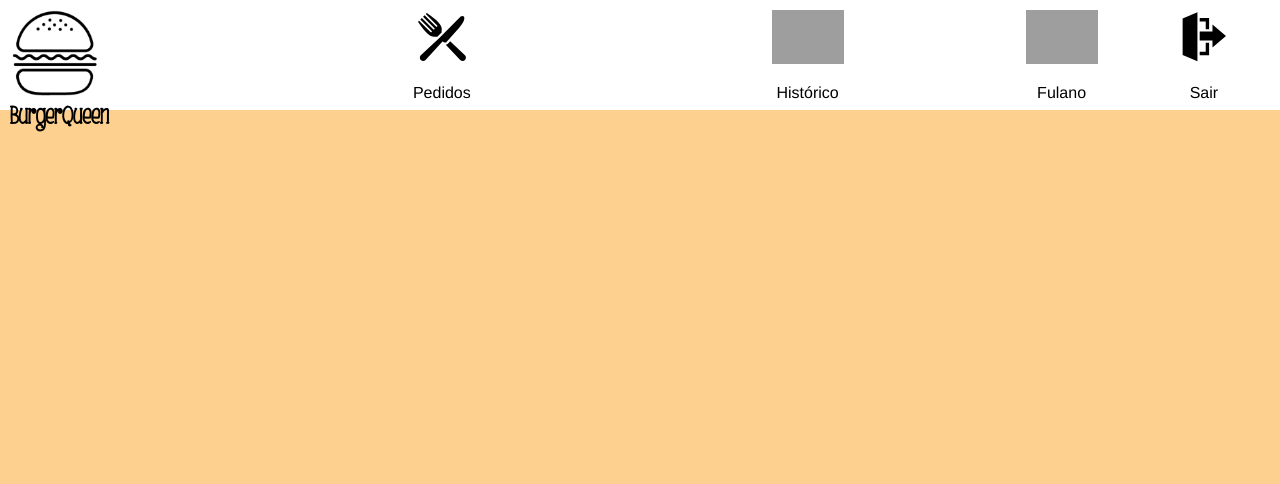
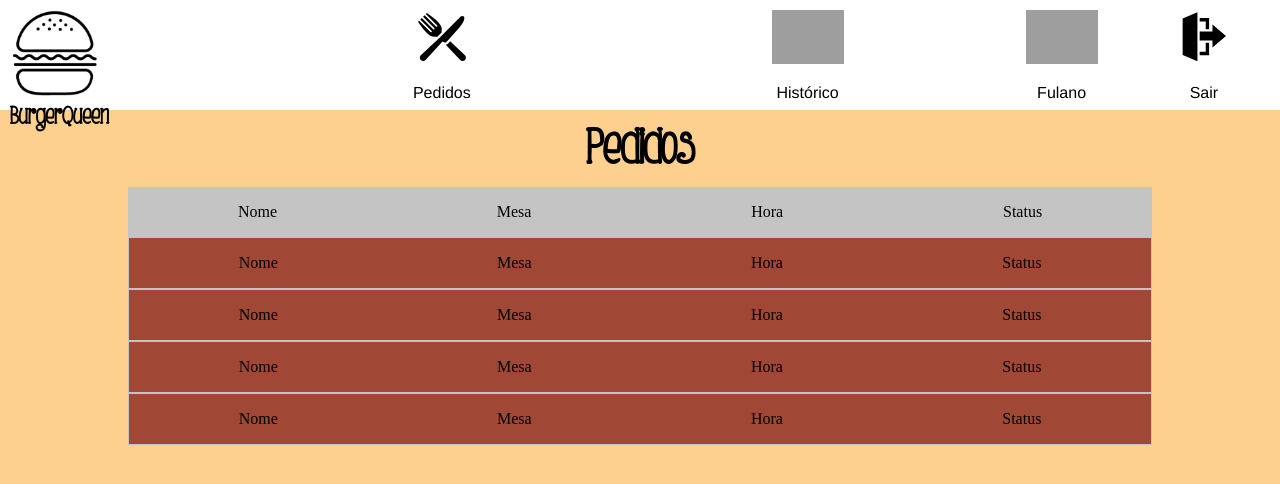
Before and after one commit to Burger-Queen-Laboratoria/SAP004-burger-queen, a React (Create React App) app: page /kitchen in a window 1280 px wide. Shown: the top 484 px of the page. Built offline with nearby package versions, Linux system fonts and the light colour scheme; grey boxes are pictures that could not be loaded.

Commit message:
separação em arquivos de componentes e estilos e criação de tela de pedidos ainda estática da cozinha

```diff
--- /dev/null
+++ b/src/components/NavKitchen.js
@@ -0,0 +1,47 @@
+import React from "react";
+import iconJob from "../img-documents/kitchenIcon.svg";
+import iconSignOut from "../img-documents/signoutIcon.svg";
+import iconOrder from "../img-documents/orderIcon.svg";
+import iconHistoric from "../img-documents/historicIcon.svg";
+import {
+  DivNavKitchen,
+  ImgIcon,
+  TagP,
+  FixedNavKitchen,
+  SpanNavKitchenFirst,
+  SpanNavKitchen,
+  TagDiv,
+  ImgNavKitchen,
+  TagH6,
+  TagSpam,
+} from "../components/StyleKitchen.js"
+
+const NavJobKitchen = (props) => {
+  return (
+    <DivNavKitchen {...props}>
+      <ImgIcon src={props.icon} alt={props.alt} ></ImgIcon>
+      <TagP>{props.word}</TagP>
+    </DivNavKitchen>
+  )
+}
+
+export const NavigationKitchen = (props) => {
+  return (
+    <FixedNavKitchen>
+      <SpanNavKitchenFirst>
+        <TagDiv>
+          <ImgNavKitchen src={props.logo} alt={props.alt} ></ImgNavKitchen>
+          <TagH6>BurgerQueen</TagH6>
+        </TagDiv>
+      </SpanNavKitchenFirst>
+      <SpanNavKitchen>
+        <NavJobKitchen icon={iconOrder} alt="orders" word="Pedidos" />
+        <NavJobKitchen icon={iconHistoric} alt="historic-order" word="Histórico" />
+        <TagSpam>
+          <NavJobKitchen icon={iconJob} alt="kitchen-icon" word="Fulano" />
+          <NavJobKitchen icon={iconSignOut} alt="signout-icon" word="Sair" {...props} />
+        </TagSpam>
+      </SpanNavKitchen>
+    </FixedNavKitchen>
+  )
+}
--- /dev/null
+++ b/src/components/OrderKitchen.js
@@ -0,0 +1,33 @@
+import React from "react";
+import { StyleHeader, StyleTagDiv } from "./StyleKitchen.js"
+
+const TagPArea = (props) => {
+  return (
+    <p>{props.item}</p>
+  )
+}
+
+export const OrderArea = (props) => {
+  return (
+    <li>
+      <StyleTagDiv>
+        <TagPArea item="Nome"/>
+        <TagPArea item="Mesa"/>
+        <TagPArea item="Hora"/>
+        <TagPArea item="Status"/>
+      </StyleTagDiv>
+      <section>{props.itens}</section>
+    </li>
+  )
+};
+
+export const TitleOrderArea = () => {
+  return (
+    <StyleHeader>
+      <TagPArea item="Nome"/>
+      <TagPArea item="Mesa"/>
+      <TagPArea item="Hora"/>
+      <TagPArea item="Status"/>
+    </StyleHeader>
+  )
+}
--- /dev/null
+++ b/src/components/StyleKitchen.js
@@ -0,0 +1,112 @@
+import styled from "styled-components";
+
+export const FixedNavKitchen = styled.nav`
+  display: flex;
+  width: calc(100% - 10px);
+  height: 90px;
+  background-color: white;
+  padding: 10px;
+  justify-content: space-around;
+  font-family: Helvética;
+`;
+
+export const ImgNavKitchen = styled.img`
+  width: 35%;
+
+  @media(max-width: 400px) {
+    width: 80%;
+  }
+`;
+
+export const ImgIcon = styled.img`
+  height: 60%;
+  cursor: pointer;
+`;
+
+export const SpanNavKitchen = styled.span`
+  display: flex;
+  width: 80%;
+  justify-content: flex-end;
+
+  @media(max-width: 400px) {
+    height: 70%;
+  }
+`;
+
+export const DivNavKitchen = styled.div`
+  text-align: center;
+  margin-right: 10px;
+  width: 50%;
+`;
+
+export const SpanNavKitchenFirst = styled.span`
+  display: flex;
+  flex-direction: column;
+  width: 20%;
+  align-items: center;
+`;
+
+export const TagP = styled.p`
+  font-family: "helvetica";
+
+  @media(max-width: 400px) {
+    font-size: 13px;
+  }
+`;
+
+export const TagH6 = styled.h6`
+  margin: 0px;
+  font-family: "Burger Queen";
+  font-size: 25px;
+
+  @media(max-width: 400px) {
+    font-size: 15px;
+  }
+`;
+
+export const TagDiv = styled.div`
+  width: 100%;
+`;
+
+export const TagSpam = styled.span`
+  display: flex;
+  width: 40%;
+`;
+
+export const TagTitleKitchen = styled.h6`
+ font-family: "Burger Queen";
+ text-align: center;
+ font-size: 50px;
+ margin: 10px;
+`;
+
+export const StyleTagUl = styled.ul`
+  list-style: none;
+  padding: 0;
+  margin: 0;
+  width:80%;
+
+  & li {
+    border: 1px solid #C4C4C4;
+    background-color: #A04835;
+  }
+`;
+
+export const StyleTagSection = styled.section`
+  display: flex;
+  flex-direction: column;
+  align-items: center;
+  width: 100%;
+`;
+
+export const StyleHeader = styled.header`
+  display: flex;
+  width: 80%;
+  justify-content: space-around;
+  background-color: #C4C4C4;
+`;
+
+export const StyleTagDiv = styled.div`
+  display: flex;
+  justify-content: space-around;
+`;
--- /dev/null
+++ b/src/components/TitleKitchen.js
@@ -0,0 +1,6 @@
+import React from "react";
+import { TagTitleKitchen } from "./StyleKitchen.js";
+
+export const Title = (props) => {
+  return <TagTitleKitchen>{props.name}</TagTitleKitchen>;
+};
--- a/src/pages/KitchenScreen.js
+++ b/src/pages/KitchenScreen.js
@@ -2,121 +2,11 @@ import React from "react";
 import { useHistory } from "react-router-dom";
 import { fireFuncs } from "../firebase/firebaseFunctions.js";
 import logoImg from "../img-documents/logo-burger.png";
-import iconJob from "../img-documents/kitchenIcon.svg";
-import iconSignOut from "../img-documents/signoutIcon.svg";
-import iconOrder from "../img-documents/orderIcon.svg";
-import iconHistoric from "../img-documents/historicIcon.svg";
-import styled from "styled-components";
+import { NavigationKitchen } from "../components/NavKitchen.js";
+import { Title } from "../components/TitleKitchen.js";
+import { OrderArea, TitleOrderArea } from "../components/OrderKitchen.js";
+import { StyleTagUl, StyleTagSection } from "../components/StyleKitchen.js"
 
-
-//ir para o styleComponents
-const FixedNavKitchen = styled.nav`
-  display: flex;
-  width: calc(100% - 10px);
-  height: 90px;
-  background-color: white;
-  position: fixed;
-  padding: 10px;
-  justify-content: space-around;
-  font-family: Helvética;
-`;
-
-const ImgNavKitchen = styled.img`
-  width: 35%;
-
-  @media(max-width: 400px) {
-    width: 80%;
-  }
-`;
-
-const ImgIcon = styled.img`
-  height: 60%;
-  cursor: pointer;
-`;
-
-const SpanNavKitchen = styled.span`
-  display: flex;
-  width: 80%;
-  justify-content: flex-end;
-
-  @media(max-width: 400px) {
-    height: 70%;
-  }
-`;
-
-const DivNavKitchen = styled.div`
-  text-align: center;
-  margin-right: 10px;
-  width: 50%;
-`;
-
-const SpanNavKitchenFirst = styled.span`
-  display: flex;
-  flex-direction: column;
-  width: 20%;
-  align-items: center;
-`;
-
-const TagP = styled.p`
-  font-family: "helvetica";
-
-  @media(max-width: 400px) {
-    font-size: 13px;
-  }
-`;
-
-const TagH6 = styled.h6`
-  margin: 0px;
-  font-family: "Burger Queen";
-  font-size: 25px;
-
-  @media(max-width: 400px) {
-    font-size: 15px;
-  }
-`;
-
-const TagDiv = styled.div`
-  width: 100%;
-`;
-
-const TagSpam = styled.span`
-  display: flex;
-  width: 40%;
-`;
-
-//ir para o arquivo de components
-
-const NavJobKitchen = (props) => {
-  return (
-    <DivNavKitchen {...props}>
-      <ImgIcon src={props.icon} alt={props.alt} ></ImgIcon>
-      <TagP>{props.word}</TagP>
-    </DivNavKitchen>
-  )
-}
-
-const NavigationKitchen = (props) => {
-  return (
-    <FixedNavKitchen>
-      <SpanNavKitchenFirst>
-        <TagDiv>
-          <ImgNavKitchen src={props.logo} alt={props.alt} ></ImgNavKitchen>
-          <TagH6>BurgerQueen</TagH6>
-        </TagDiv>
-      </SpanNavKitchenFirst>
-      <SpanNavKitchen>
-        <NavJobKitchen icon={iconOrder} alt="orders" word="Pedidos"/>
-        <NavJobKitchen icon={iconHistoric} alt="historic-order" word="Histórico"/>
-        <TagSpam>
-          <NavJobKitchen icon={iconJob} alt="kitchen-icon" word="Fulano"/>
-          <NavJobKitchen icon={iconSignOut} alt="signout-icon" word="Sair" {...props}/>
-        </TagSpam>
-      </SpanNavKitchen>
-    </FixedNavKitchen>
-  )
-}
-
-//manter aqui - tela construida
 export const KitchenScreen = () => {
   let history = useHistory();
 
@@ -127,6 +17,18 @@ export const KitchenScreen = () => {
   return (
     <>
       <NavigationKitchen alt="burger-queen" logo={logoImg} onClick={handleClick}/>
+      <section>
+        <Title name="Pedidos"/>
+        <StyleTagSection>
+          <TitleOrderArea />
+          <StyleTagUl>
+            <OrderArea identification="mesa 1"/>
+            <OrderArea identification="mesa 1"/>
+            <OrderArea identification="mesa 1"/>
+            <OrderArea identification="mesa 1"/>
+          </StyleTagUl>
+        </StyleTagSection>
+      </section>
     </>
   );
 };
```
